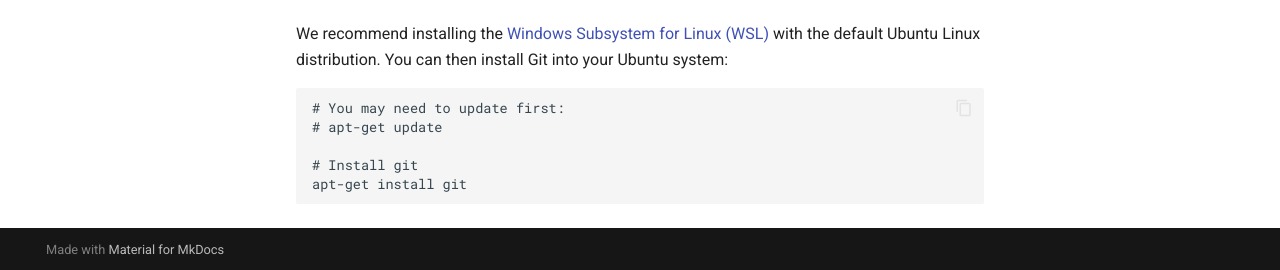
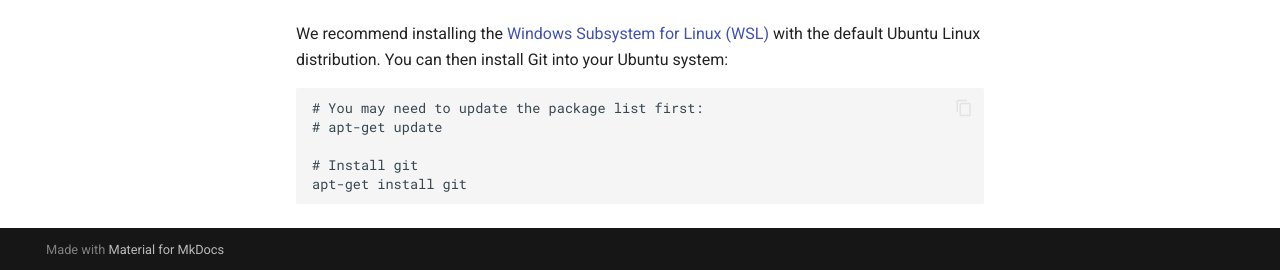
Before and after one commit to AlexsLemonade/OpenScPCA-analysis, an MkDocs documentation site: the page built from docs/technical-setup/install-a-github-client.md, in a window 1280 px wide and 900 px high, scrolled down 1008 px. Shown: the part 627-897 px from the top of the window. Built offline with MkDocs 1.6.1 and Material for MkDocs 9.7.7, drawn with Linux system fonts in a browser that asks for light colours.

Commit message:
Update docs/technical-setup/install-a-github-client.md
Co-authored-by: Joshua Shapiro <josh.shapiro@ccdatalab.org>

````diff
--- a/docs/technical-setup/install-a-github-client.md
+++ b/docs/technical-setup/install-a-github-client.md
@@ -57,7 +57,7 @@ We recommend installing the [Windows Subsystem for Linux (WSL)](https://learn.mi
 You can then install Git into your Ubuntu system:
 
 ```
-# You may need to update first:
+# You may need to update the package list first:
 # apt-get update
 
 # Install git
````
